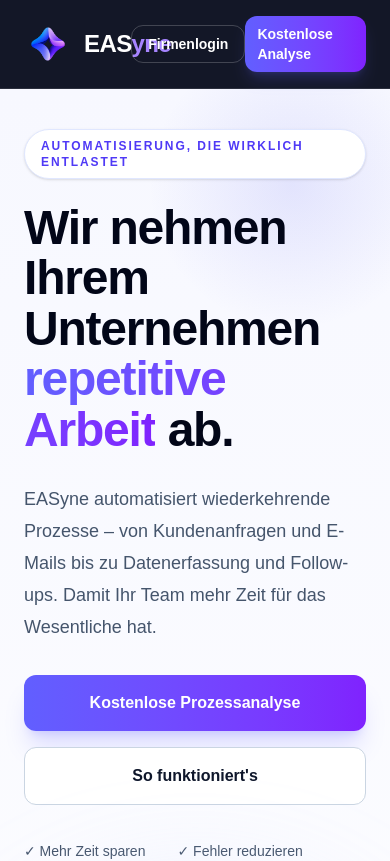
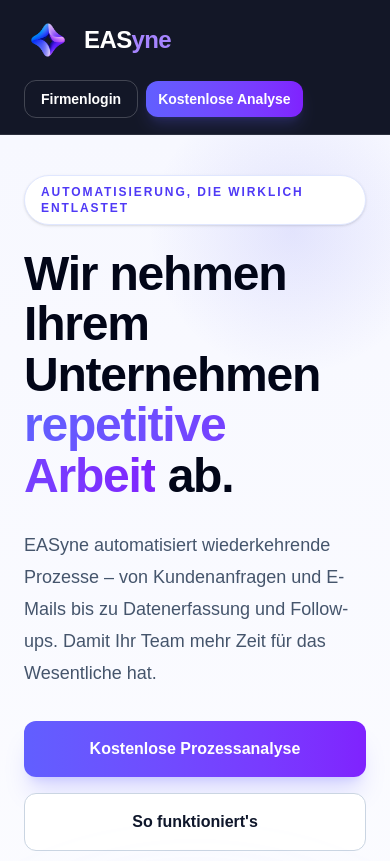
Before and after one commit to EASyne/easyne, a Next.js app: page / in a window 390 px wide. Shown: the top 861 px of the page. Built offline with nearby package versions, Linux system fonts and the light colour scheme.

Commit message:
Improve mobile header layout

```diff
--- a/app/page.tsx
+++ b/app/page.tsx
@@ -68,7 +68,7 @@ useEffect(() => {
   return (
     <main className="min-h-screen bg-white text-slate-950">
       <header className="sticky top-0 z-50 border-b border-white/10 bg-[#070b1c]/95 backdrop-blur">
-        <div className="mx-auto flex max-w-7xl items-center justify-between px-6 py-4 lg:px-8">
+        <div className="mx-auto flex max-w-7xl flex-col items-start gap-4 px-6 py-4 sm:flex-row sm:items-center sm:justify-between lg:px-8">
           <a href="#" className="flex items-center gap-3">
   <img
     src="/easyne-icon.png"
@@ -97,7 +97,7 @@ useEffect(() => {
               Kontakt
             </a>
           </nav>
-
+  <div className="flex flex-wrap items-center gap-2">
           <a
   href="/login"
   className="inline-flex rounded-xl border border-white/20 px-4 py-2 text-sm font-semibold text-white transition hover:bg-white/10"
@@ -110,6 +110,7 @@ useEffect(() => {
           >
             Kostenlose Analyse
           </a>
+        </div>
         </div>
       </header>
 
```
